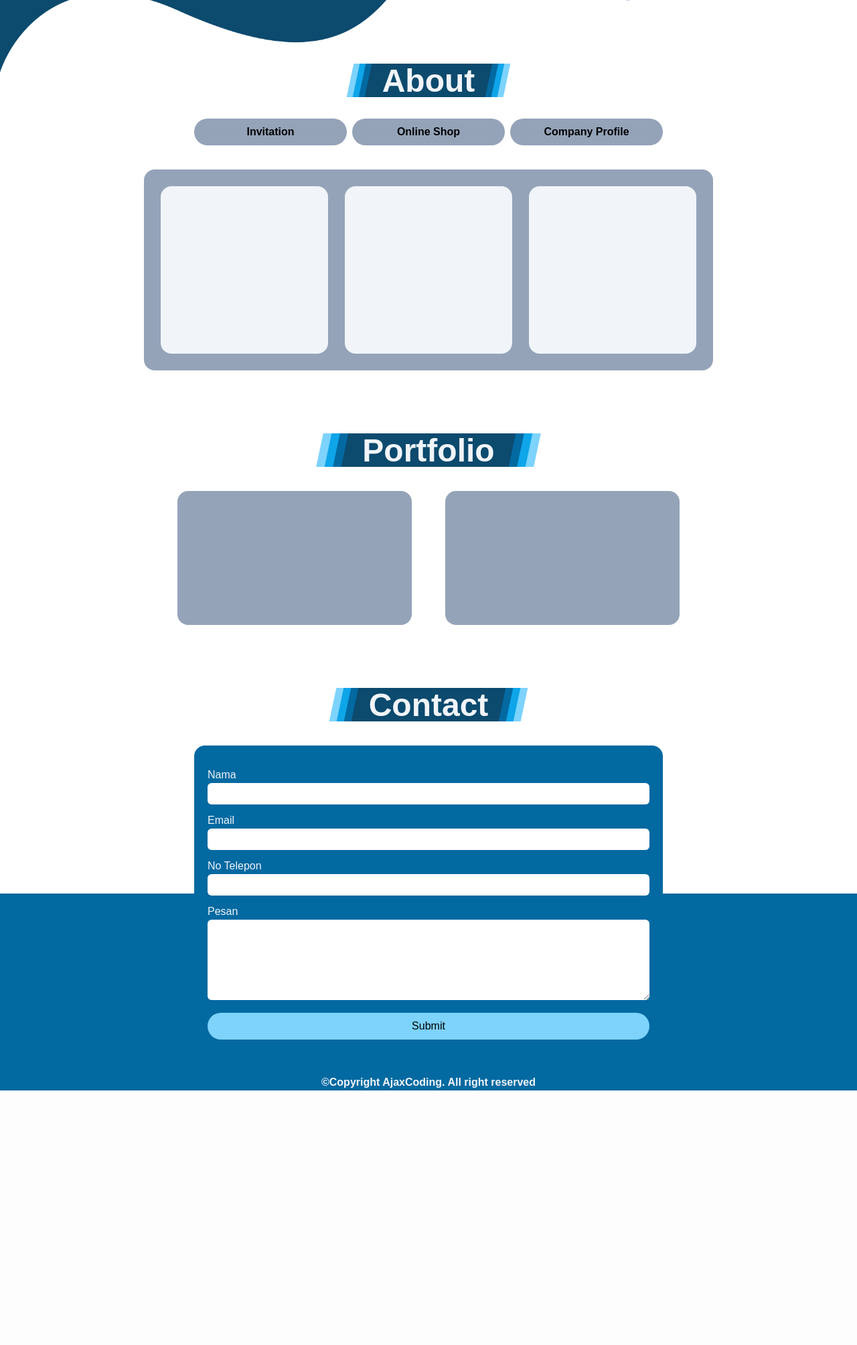
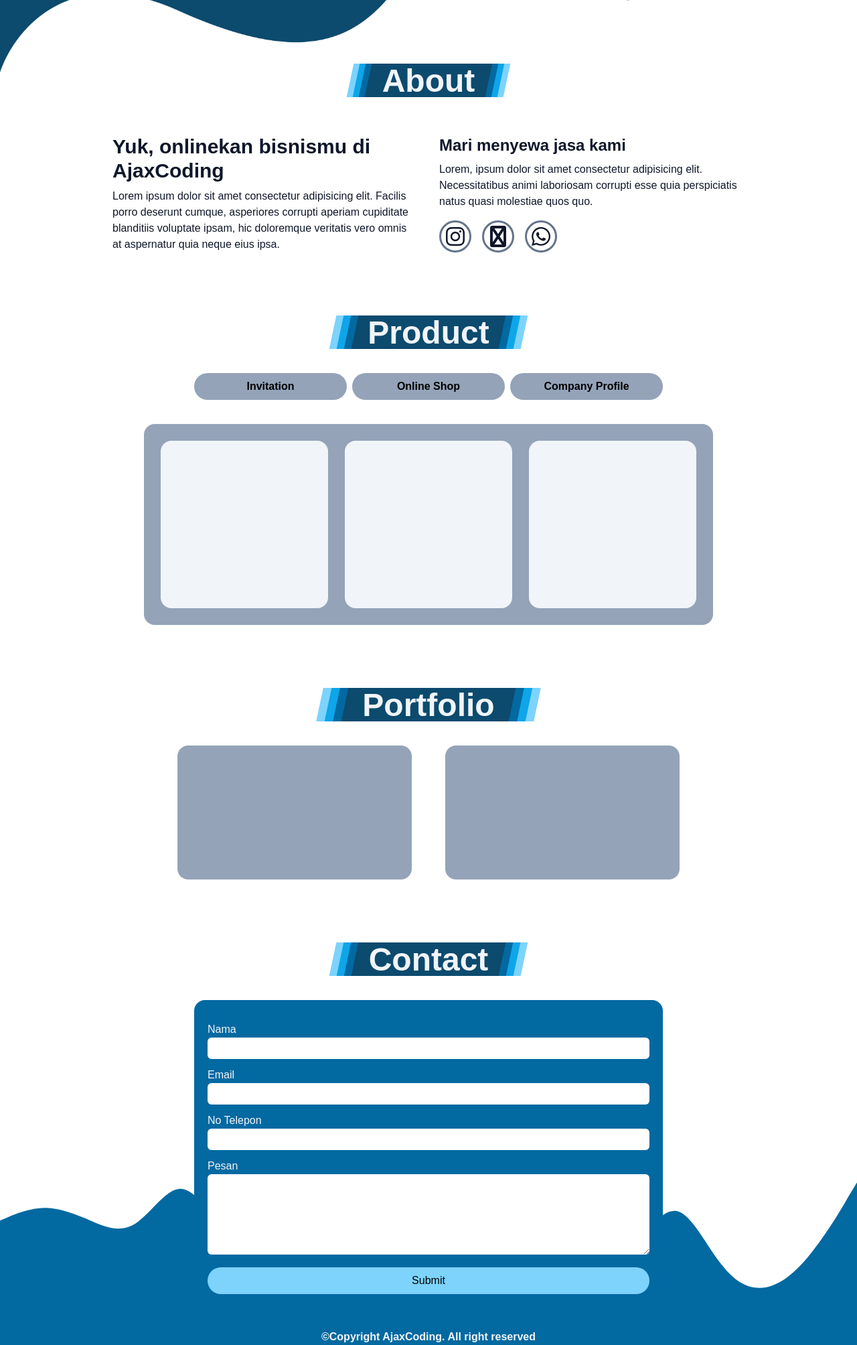
Before and after one commit to muhrofi01/ajaxcoding, a PHP site: page / in a window 1280 px wide. Shown: the part 535-2543 px from the top of the page at 67% size. Before the commit the page ends 2163 px from the top, so only its background shows below. Run offline with PHP 8.4, Linux system fonts and the light colour scheme; some libraries are stand-ins or nearby versions.

Commit message:
perubahan isi section about, penambahan section product, dan perubahan tampilan section contact

```diff
--- a/public/css/output.css
+++ b/public/css/output.css
@@ -644,12 +644,24 @@ video {
   margin-top: 6rem;
 }
 
-.mt-8 {
-  margin-top: 2rem;
+.mt-9 {
+  margin-top: 2.25rem;
 }
 
-.mt-9 {
-  margin-top: 2.25rem;
+.mt-5 {
+  margin-top: 1.25rem;
+}
+
+.mt-2 {
+  margin-top: 0.5rem;
+}
+
+.mt-4 {
+  margin-top: 1rem;
+}
+
+.mr-4 {
+  margin-right: 1rem;
 }
 
 .block {
@@ -670,6 +682,10 @@ video {
 
 .h-\[50px\] {
   height: 50px;
+}
+
+.h-12 {
+  height: 3rem;
 }
 
 .h-\[300px\] {
@@ -704,6 +720,14 @@ video {
   width: 180px;
 }
 
+.w-12 {
+  width: 3rem;
+}
+
+.w-\[220px\] {
+  width: 220px;
+}
+
 .w-\[850px\] {
   width: 850px;
 }
@@ -714,10 +738,6 @@ video {
 
 .w-\[350px\] {
   width: 350px;
-}
-
-.w-\[220px\] {
-  width: 220px;
 }
 
 .w-fit {
@@ -786,8 +806,20 @@ video {
   align-items: center;
 }
 
+.justify-start {
+  justify-content: flex-start;
+}
+
+.justify-center {
+  justify-content: center;
+}
+
 .justify-between {
   justify-content: space-between;
+}
+
+.justify-around {
+  justify-content: space-around;
 }
 
 .justify-evenly {
@@ -812,6 +844,15 @@ video {
 
 .rounded-md {
   border-radius: 0.375rem;
+}
+
+.border-\[3px\] {
+  border-width: 3px;
+}
+
+.border-slate-500 {
+  --tw-border-opacity: 1;
+  border-color: rgb(100 116 139 / var(--tw-border-opacity));
 }
 
 .bg-transparent {
@@ -923,6 +969,11 @@ video {
   line-height: 2.25rem;
 }
 
+.text-2xl {
+  font-size: 1.5rem;
+  line-height: 2rem;
+}
+
 .font-bold {
   font-weight: 700;
 }
@@ -938,6 +989,11 @@ video {
 .text-slate-100 {
   --tw-text-opacity: 1;
   color: rgb(241 245 249 / var(--tw-text-opacity));
+}
+
+.text-slate-900 {
+  --tw-text-opacity: 1;
+  color: rgb(15 23 42 / var(--tw-text-opacity));
 }
 
 .opacity-90 {
@@ -1100,6 +1146,14 @@ body{
 
   .md\:w-full {
     width: 100%;
+  }
+
+  .md\:w-4\/5 {
+    width: 80%;
+  }
+
+  .md\:w-1\/2 {
+    width: 50%;
   }
 }
 
--- a/public/index.php
+++ b/public/index.php
@@ -5,7 +5,8 @@
     <meta http-equiv="X-UA-Compatible" content="IE=edge">
     <meta name="viewport" content="width=device-width, initial-scale=1.0">
     <link rel="stylesheet" href="css/output.css">
-    <title>Document</title>
+    <script src="https://kit.fontawesome.com/a92deab626.js" crossorigin="anonymous"></script>
+    <title>AjaxCoding</title>
 </head>
 <body>
     <!-- Header Section -->
@@ -66,14 +67,41 @@
 
     <!-- About Section -->
     <section id="about" class="mt-24">
-        <div>
+        <div class="">
             <div class="w-[180px] h-[50px] -translate-y-[2px] bg-sky-900 -skew-x-12 absolute left-1/2 -translate-x-1/2 -z-10"></div>
             <div class="w-[180px] h-[50px] -translate-y-[2px] bg-sky-700 -skew-x-12 absolute left-1/2 -translate-x-1/2 -z-20 scale-x-[1.1]"></div>
             <div class="w-[180px] h-[50px] -translate-y-[2px] bg-sky-500 -skew-x-12 absolute left-1/2 -translate-x-1/2 -z-30 scale-x-[1.2]"></div>
             <div class="w-[180px] h-[50px] -translate-y-[2px] bg-sky-300 -skew-x-12 absolute left-1/2 -translate-x-1/2 -z-40 scale-x-[1.3]"></div>
             <h1 class="text-center text-5xl font-bold text-slate-100">About</h1>
         </div>
-        <div class="w-full mt-8 px-6 m-auto">
+        <div class="w-full mt-9 px-6 m-auto md:flex justify-around md:w-4/5 text-slate-900">
+            <div class="mt-5 px-4 md:w-1/2">
+                <h4 class="text-3xl font-semibold">Yuk, onlinekan bisnismu di AjaxCoding</h4>
+                <p class="text-base mt-2">Lorem ipsum dolor sit amet consectetur adipisicing elit. Facilis porro deserunt cumque, asperiores corrupti aperiam cupiditate blanditiis voluptate ipsam, hic doloremque veritatis vero omnis at aspernatur quia neque eius ipsa.</p>
+            </div>
+            <div class="mt-5 px-4 md:w-1/2">
+                <h4 class="text-2xl font-semibold">Mari menyewa jasa kami</h4>
+                <p class="text-base mt-2">Lorem, ipsum dolor sit amet consectetur adipisicing elit. Necessitatibus animi laboriosam corrupti esse quia perspiciatis natus quasi molestiae quos quo.</p>
+                <div class="mt-4 flex justify-start">
+                    <a target="_blank" href="https://www.instagram.com/ajaxcoding.id/"><span class="w-12 h-12 mr-4 border-[3px] border-slate-500 flex justify-center items-center rounded-full hover:border-sky-700"><i class="fab fa-instagram fa-2x"></i></span></a>
+                    <a href="" mailto=""><span class="w-12 h-12 mr-4 border-[3px] border-slate-500 flex justify-center items-center rounded-full hover:border-sky-700"><i class="fab fa-envelope fa-2x"></i></span></a>
+                    <a target="_blank" href="https://wa.me/6289691077371"><span class="w-12 h-12 mr-4 border-[3px] border-slate-500 flex justify-center items-center rounded-full hover:border-sky-700"><i class="fab fa-whatsapp fa-2x"></i></span></a>
+                </div>
+            </div>
+        </div>
+    </section>
+    <!-- end About Section -->
+
+    <!-- Product Section -->
+    <section id="product" class="mt-24">
+        <div>
+            <div class="w-[220px] h-[50px] -translate-y-[2px] bg-sky-900 -skew-x-12 absolute left-1/2 -translate-x-1/2 -z-10"></div>
+            <div class="w-[220px] h-[50px] -translate-y-[2px] bg-sky-700 -skew-x-12 absolute left-1/2 -translate-x-1/2 -z-20 scale-x-[1.1]"></div>
+            <div class="w-[220px] h-[50px] -translate-y-[2px] bg-sky-500 -skew-x-12 absolute left-1/2 -translate-x-1/2 -z-30 scale-x-[1.2]"></div>
+            <div class="w-[220px] h-[50px] -translate-y-[2px] bg-sky-300 -skew-x-12 absolute left-1/2 -translate-x-1/2 -z-40 scale-x-[1.3]"></div>
+            <h1 class="text-center text-5xl font-bold text-slate-100">Product</h1>
+        </div>
+        <div class="w-full mt-9 px-6 m-auto">
            <div class="grid grid-cols-1 gap-2 m-auto sm:w-[600px] sm:grid-cols-3 md:w-[700px]">
                 <div class="w-full py-2 bg-slate-400 text-center rounded-full font-semibold hover:bg-sky-300">Invitation</div>
                 <div class="w-full py-2 bg-slate-400 text-center rounded-full font-semibold hover:bg-sky-300">Online Shop</div>
@@ -86,10 +114,10 @@
             <div class="w-[250px] h-[250px] bg-slate-100 rounded-2xl"></div>
         </div>
     </section>
-    <!-- end About Section -->
+    <!-- end Product Section -->
 
-    <!-- About Section -->
-    <section id="about" class="mt-24">
+    <!-- Portfolio Section -->
+    <section id="portfolio" class="mt-24">
         <div class="">
             <div class="w-[250px] h-[50px] -translate-y-[2px] bg-sky-900 -skew-x-12 absolute left-1/2 -translate-x-1/2 -z-10"></div>
             <div class="w-[250px] h-[50px] -translate-y-[2px] bg-sky-700 -skew-x-12 absolute left-1/2 -translate-x-1/2 -z-20 scale-x-[1.1]"></div>
@@ -110,10 +138,10 @@
             </div>
         </div>
     </section>
-    <!-- end About Section -->
+    <!-- end Portfolio Section -->
 
-     <!-- About Section -->
-     <section id="about" class="mt-24">
+     <!-- Contact Section -->
+     <section id="contact" class="mt-24">
         <div class="">
             <div class="w-[220px] h-[50px] -translate-y-[2px] bg-sky-900 -skew-x-12 absolute left-1/2 -translate-x-1/2 -z-10"></div>
             <div class="w-[220px] h-[50px] -translate-y-[2px] bg-sky-700 -skew-x-12 absolute left-1/2 -translate-x-1/2 -z-20 scale-x-[1.1]"></div>
@@ -122,7 +150,7 @@
             <h1 class="text-center text-5xl font-bold text-slate-100">Contact</h1>
         </div>
         <div class="relative">
-            <div class="w-full h-[250px] bg-sky-700 absolute -z-10 bottom-0"></div>
+            <svg class="absolute -z-10 bottom-0" xmlns="http://www.w3.org/2000/svg" viewBox="0 0 1440 320"><path fill="#0369A1" fill-opacity="1" d="M0,160L12.6,154.7C25.3,149,51,139,76,138.7C101.1,139,126,149,152,160C176.8,171,202,181,227,165.3C252.6,149,278,107,303,106.7C328.4,107,354,149,379,181.3C404.2,213,429,235,455,218.7C480,203,505,149,531,112C555.8,75,581,53,606,74.7C631.6,96,657,160,682,165.3C707.4,171,733,117,758,85.3C783.2,53,808,43,834,58.7C858.9,75,884,117,909,149.3C934.7,181,960,203,985,213.3C1010.5,224,1036,224,1061,202.7C1086.3,181,1112,139,1137,144C1162.1,149,1187,203,1213,234.7C1237.9,267,1263,277,1288,272C1313.7,267,1339,245,1364,213.3C1389.5,181,1415,139,1427,117.3L1440,96L1440,320L1427.4,320C1414.7,320,1389,320,1364,320C1338.9,320,1314,320,1288,320C1263.2,320,1238,320,1213,320C1187.4,320,1162,320,1137,320C1111.6,320,1086,320,1061,320C1035.8,320,1011,320,985,320C960,320,935,320,909,320C884.2,320,859,320,834,320C808.4,320,783,320,758,320C732.6,320,707,320,682,320C656.8,320,632,320,606,320C581.1,320,556,320,531,320C505.3,320,480,320,455,320C429.5,320,404,320,379,320C353.7,320,328,320,303,320C277.9,320,253,320,227,320C202.1,320,177,320,152,320C126.3,320,101,320,76,320C50.5,320,25,320,13,320L0,320Z"></path></svg>
             <div class="w-full mt-9 m-auto bg-sky-700 rounded-2xl sm:w-[500px] md:w-[700px]">
                 <form action="" class="p-5 ">
                     <div class="my-3">
@@ -155,9 +183,8 @@
                 </form>
             </div>
         </div>
-        <!-- <svg xmlns="http://www.w3.org/2000/svg" viewBox="0 0 1440 320"><path fill="#0369A1" fill-opacity="1" d="M0,96L40,96C80,96,160,96,240,122.7C320,149,400,203,480,202.7C560,203,640,149,720,154.7C800,160,880,224,960,213.3C1040,203,1120,117,1200,106.7C1280,96,1360,160,1400,192L1440,224L1440,320L1400,320C1360,320,1280,320,1200,320C1120,320,1040,320,960,320C880,320,800,320,720,320C640,320,560,320,480,320C400,320,320,320,240,320C160,320,80,320,40,320L0,320Z"></path></svg> -->
     </section>
-    <!-- end About Section -->
+    <!-- end Contact Section -->
 
     <!-- Footer -->
     <footer class="w-full bg-sky-700 pt-5">
```
Also changed, not shown: other parts of public/css/output.css (+11 -16 lines).
